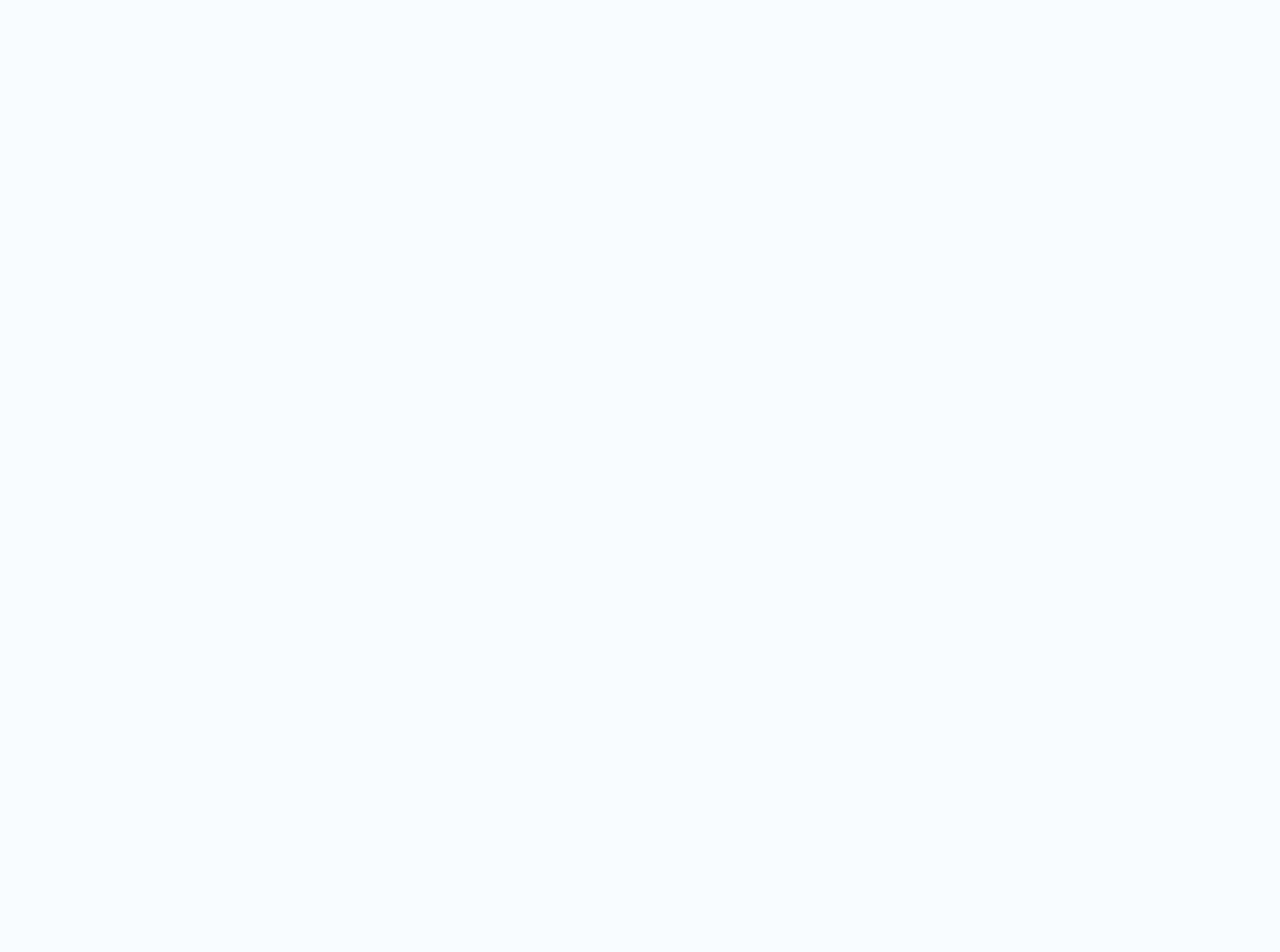
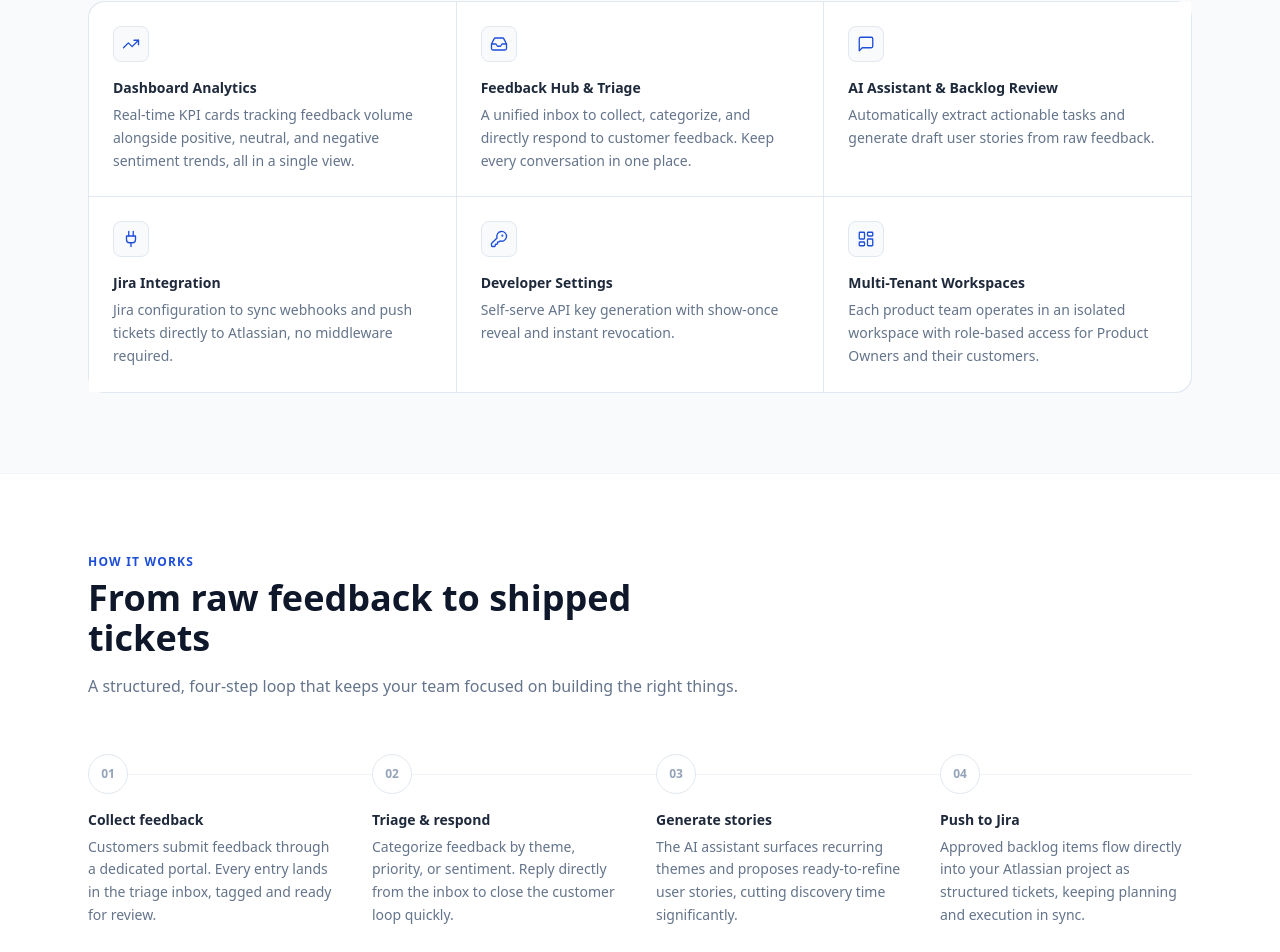
Before and after one commit to FeedInsight/FeedInsight.Frontend, a React (Vite) app: page / in a window 1280 px wide. Shown: the part 931-1883 px from the top of the page. Before the commit the page ends 800 px from the top, so only its background shows below. Built offline with nearby package versions, Linux system fonts and the light colour scheme; no server answers.

Commit message:
Feat: enhance landing page with new sections: features, and workflow

```diff
--- /dev/null
+++ b/src/features/landing/components/FeaturesSection.jsx
@@ -0,0 +1,84 @@
+import { Inbox, KeyRound, LayoutDashboard, MessageSquare, Plug, TrendingUp } from "lucide-react"
+
+const FEATURES = [
+  {
+    icon: TrendingUp,
+    title: 'Dashboard Analytics',
+    description:
+      'Real-time KPI cards tracking feedback volume alongside positive, neutral, and negative sentiment trends, all in a single view.',
+  },
+  {
+    icon: Inbox,
+    title: 'Feedback Hub & Triage',
+    description:
+      'A unified inbox to collect, categorize, and directly respond to customer feedback. Keep every conversation in one place.',
+  },
+  {
+    icon: MessageSquare,
+    title: 'AI Assistant & Backlog Review',
+    description:
+      'Automatically extract actionable tasks and generate draft user stories from raw feedback.',
+  },
+  {
+    icon: Plug,
+    title: 'Jira Integration',
+    description:
+      'Jira configuration to sync webhooks and push tickets directly to Atlassian, no middleware required.',
+  },
+  {
+    icon: KeyRound,
+    title: 'Developer Settings',
+    description:
+      'Self-serve API key generation with show-once reveal and instant revocation.',
+  },
+  {
+    icon: LayoutDashboard,
+    title: 'Multi-Tenant Workspaces',
+    description:
+      'Each product team operates in an isolated workspace with role-based access for Product Owners and their customers.',
+  },
+]
+
+const FeaturesSection = () => (
+  <section
+    id="features"
+    className="border-t border-slate-100 bg-slate-50 py-20 dark:border-slate-800 dark:bg-slate-900">
+    <div className="mx-auto max-w-6xl px-4 sm:px-6">
+      <div className="mb-14 max-w-2xl">
+        <p className="mb-2 text-xs font-semibold uppercase tracking-widest text-brand-500">
+          Platform features
+        </p>
+
+        <h2 className="text-3xl font-bold text-slate-900 dark:text-slate-50 sm:text-4xl">
+          Everything a product team needs
+        </h2>
+
+        <p className="mt-4 text-base text-slate-500 dark:text-slate-400">
+          Each feature maps directly to a stage in your feedback-to-backlog pipeline.
+        </p>
+      </div>
+
+      <div className="grid gap-px rounded-2xl border border-slate-200 bg-slate-200 dark:border-slate-700 dark:bg-slate-700 sm:grid-cols-2 lg:grid-cols-3">
+        {FEATURES.map(({ icon: Icon, title, description }) => (
+          <div
+            key={title}
+            className="group flex flex-col gap-4 bg-white p-6 transition-colors hover:bg-slate-50 dark:bg-slate-900 dark:hover:bg-slate-800/80 first:rounded-tl-2xl sm:last:rounded-br-2xl"
+          >
+            <div className="flex h-9 w-9 items-center justify-center rounded-lg border border-slate-200 bg-slate-50 text-brand-500 transition-colors group-hover:border-brand-200 group-hover:bg-brand-50 dark:border-slate-700 dark:bg-slate-800 dark:group-hover:border-brand-800 dark:group-hover:bg-brand-950/40">
+              <Icon size={18} strokeWidth={1.75} />
+            </div>
+
+            <div>
+              <h3 className="text-sm font-semibold text-slate-800 dark:text-slate-100">{title}</h3>
+              <p className="mt-1.5 text-sm leading-relaxed text-slate-500 dark:text-slate-400">
+                {description}
+              </p>
+            </div>
+          </div>
+        ))}
+      </div>
+    </div>
+  </section>
+)
+
+export default FeaturesSection
--- a/src/features/landing/components/LandingTopbar.jsx
+++ b/src/features/landing/components/LandingTopbar.jsx
@@ -3,8 +3,8 @@ import FeedInsightLogoText from "@shared/components/ui/FeedInsightLogoText"
 import { Link } from "react-router-dom"
 
 const NAVLINKS = [
-  { label: 'Features', href: '#features' }
-]
+  { label: 'Features', href: '#features' },
+  { label: 'Workflow', href: '#workflow' }]
 
 const LandingTopbar = () => (
   <header className="sticky top-0 z-50 border-b border-slate-200 bg-white/90 backdrop-blur-sm dark:border-slate-800 dark:bg-slate-950/90">
--- /dev/null
+++ b/src/features/landing/components/WorkflowSection.jsx
@@ -0,0 +1,72 @@
+const WORKFLOW_STEPS = [
+  {
+    step: '01',
+    title: 'Collect feedback',
+    description:
+      'Customers submit feedback through a dedicated portal. Every entry lands in the triage inbox, tagged and ready for review.',
+  },
+  {
+    step: '02',
+    title: 'Triage & respond',
+    description:
+      'Categorize feedback by theme, priority, or sentiment. Reply directly from the inbox to close the customer loop quickly.',
+  },
+  {
+    step: '03',
+    title: 'Generate stories',
+    description:
+      'The AI assistant surfaces recurring themes and proposes ready-to-refine user stories, cutting discovery time significantly.',
+  },
+  {
+    step: '04',
+    title: 'Push to Jira',
+    description:
+      'Approved backlog items flow directly into your Atlassian project as structured tickets, keeping planning and execution in sync.',
+  },
+]
+
+const WorkflowSection = () => (
+  <section
+    id="workflow"
+    className="border-t border-slate-100 bg-white py-20 dark:border-slate-800 dark:bg-slate-950">
+    <div className="mx-auto max-w-6xl px-4 sm:px-6">
+      <div className="mb-14 max-w-2xl">
+        <p className="mb-2 text-xs font-semibold uppercase tracking-widest text-brand-500">
+          How it works
+        </p>
+
+        <h2 className="text-3xl font-bold text-slate-900 dark:text-slate-50 sm:text-4xl">
+          From raw feedback to shipped tickets
+        </h2>
+
+        <p className="mt-4 text-base text-slate-500 dark:text-slate-400">
+          A structured, four-step loop that keeps your team focused on building the right things.
+        </p>
+      </div>
+
+      <ol className="relative grid gap-8 sm:grid-cols-2 lg:grid-cols-4">
+        <div
+          className="absolute top-5 left-0 hidden h-px w-full bg-slate-100 dark:bg-slate-800 lg:block"
+          style={{ zIndex: 0 }}
+        />
+
+        {WORKFLOW_STEPS.map(({ step, title, description }) => (
+          <li key={step} className="relative flex flex-col gap-4" style={{ zIndex: 1 }}>
+            <div className="flex h-10 w-10 shrink-0 items-center justify-center rounded-full border border-slate-200 bg-white text-xs font-bold tabular-nums text-slate-400 dark:border-slate-700 dark:bg-slate-900 dark:text-slate-500">
+              {step}
+            </div>
+
+            <div>
+              <h3 className="text-sm font-semibold text-slate-800 dark:text-slate-100">{title}</h3>
+              <p className="mt-1.5 text-sm leading-relaxed text-slate-500 dark:text-slate-400">
+                {description}
+              </p>
+            </div>
+          </li>
+        ))}
+      </ol>
+    </div>
+  </section>
+)
+
+export default WorkflowSection
--- a/src/features/landing/pages/LandingPage.jsx
+++ b/src/features/landing/pages/LandingPage.jsx
@@ -1,12 +1,16 @@
+import FeaturesSection from "../components/FeaturesSection"
 import Footer from "../components/Footer"
 import HeroSection from "../components/HeroSection"
 import LandingTopbar from "../components/LandingTopbar"
+import WorkflowSection from "../components/WorkflowSection"
 
 const LandingPage = () => (
   <div className="min-h-screen bg-white text-slate-900 dark:bg-slate-950 dark:text-slate-100">
     <LandingTopbar />
     <main>
       <HeroSection />
+      <FeaturesSection />
+      <WorkflowSection />
     </main>
     <Footer />
   </div>
```
